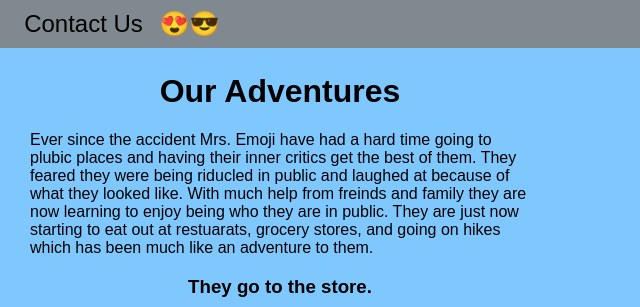
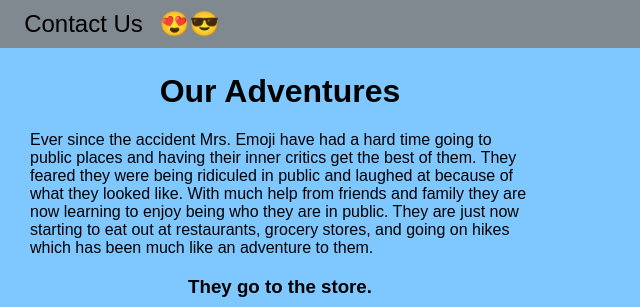
Before and after one commit to nestro14/personal-site, a plain HTML site: page adventures.html in a window 1280 px wide. Shown: the top 307 px of the page, 360-1000 px from the left. Drawn offline with Linux system fonts and the light colour scheme.

Commit message:
fixed spelling errors

```diff
--- a/adventures.html
+++ b/adventures.html
@@ -19,7 +19,7 @@
   </div>
 
   <div align="center">
-  <p style="width: 500px;text-align: left;">Ever since the accident Mrs. Emoji have had a hard time going to plubic places and having their inner critics get the best of them. They feared they were being riducled in public and laughed at because of what they looked like. With much help from freinds and family they are now learning to enjoy being who they are in public. They are just now starting to eat out at restuarats, grocery stores, and going on hikes which has been much like an adventure to them.</p>
+  <p style="width: 500px;text-align: left;">Ever since the accident Mrs. Emoji have had a hard time going to public places and having their inner critics get the best of them. They feared they were being ridiculed in public and laughed at because of what they looked like. With much help from friends and family they are now learning to enjoy being who they are in public. They are just now starting to eat out at restaurants, grocery stores, and going on hikes which has been much like an adventure to them.</p>
   </div>
 
   <div align="center">
```
Also changed, not shown: index.html (+1 -1 lines).
